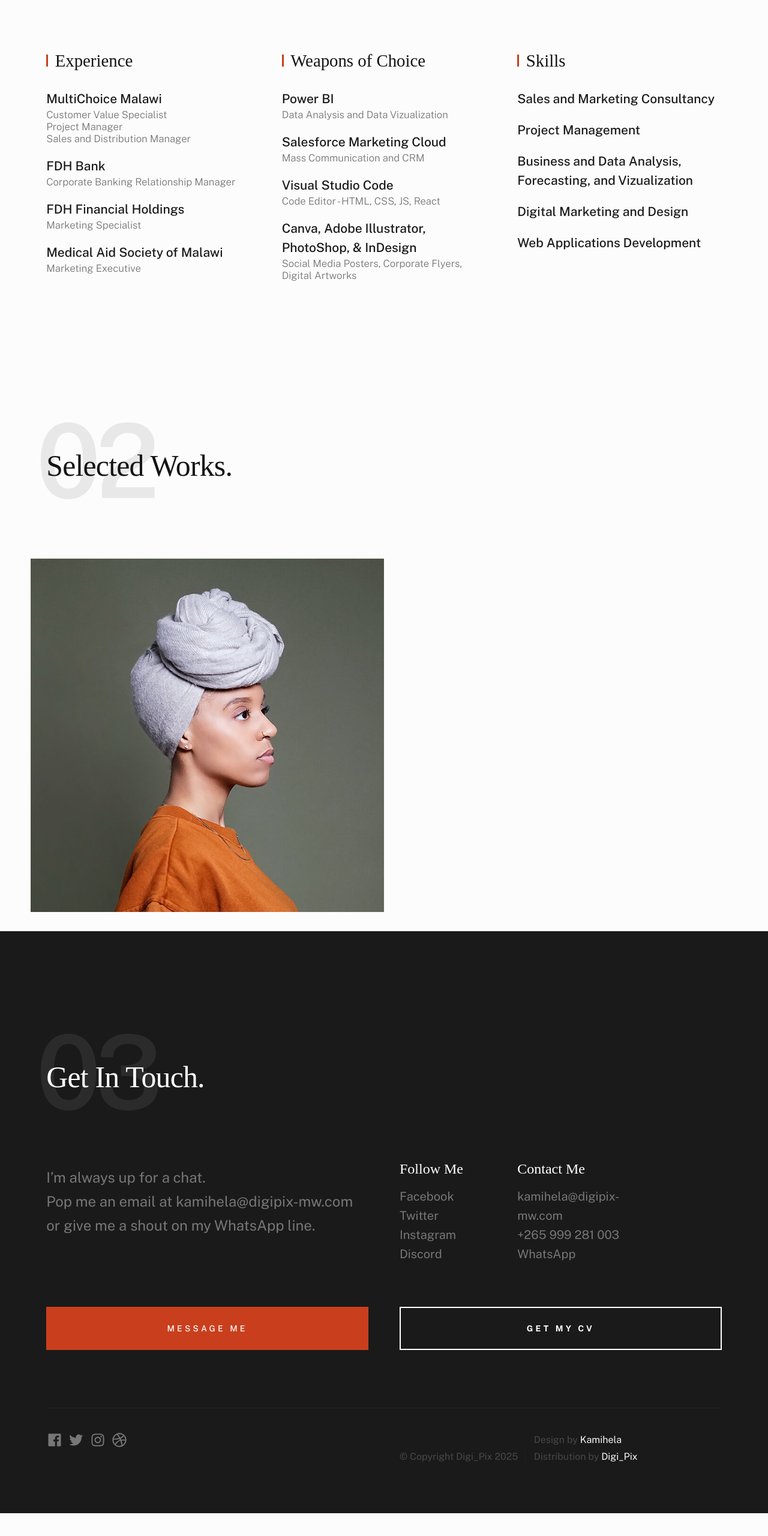
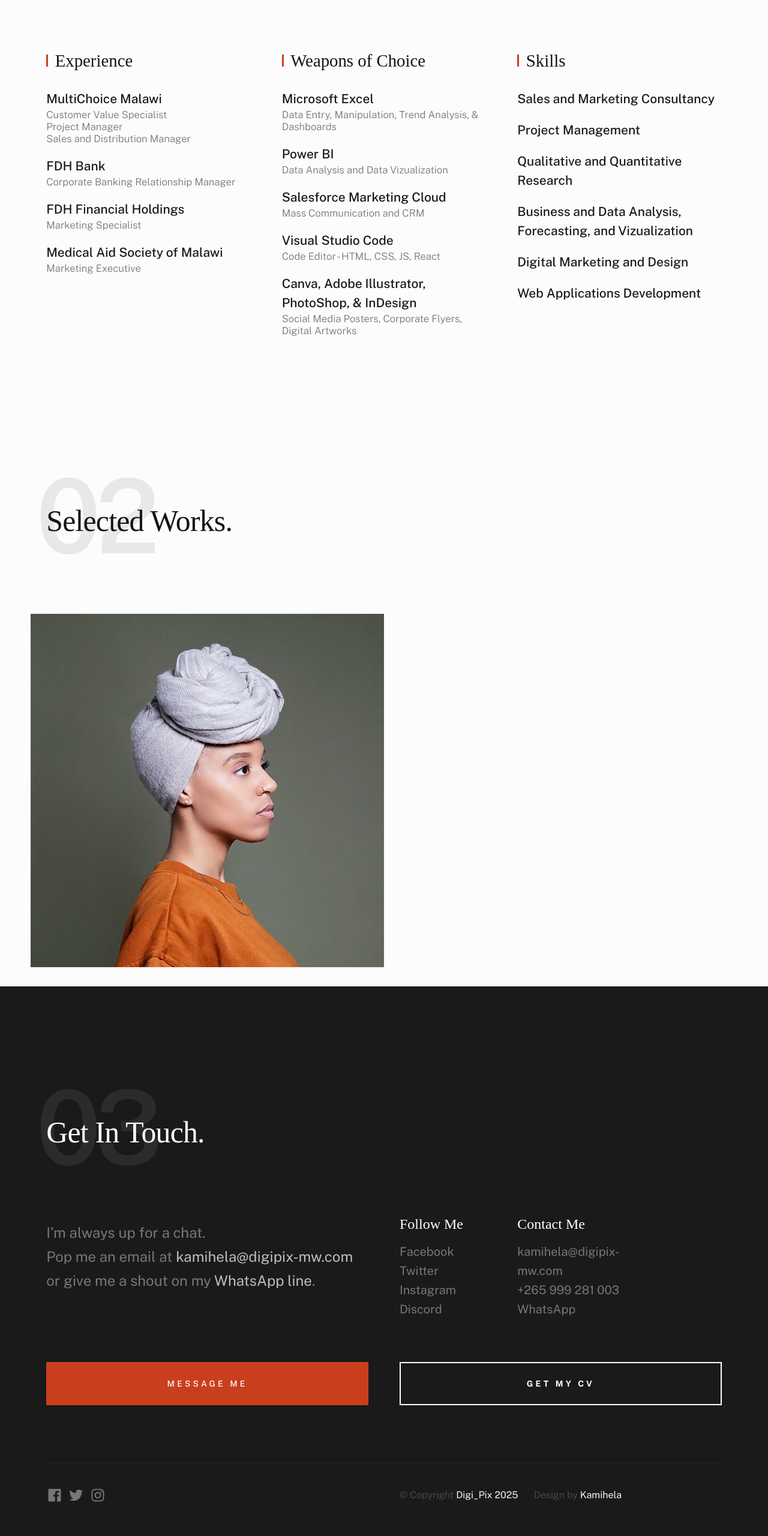
Before and after one commit to DigiPixMW/kamihela, a plain HTML site: page index.html in a window 1280 px wide. Shown: the part 1721-4281 px from the top of the page at 60% size. Before the commit the page ends 4243 px from the top, so only its background shows below. Drawn offline with nearby package versions, Linux system fonts and the light colour scheme; a web font is replaced by a local one.

Commit message:
Update index.html

```diff
--- a/index.html
+++ b/index.html
@@ -203,6 +203,12 @@
                             <ul class="s-about__list">
                                 <li>
                                     <a href="#0">
+                                        Microsoft Excel
+                                        <span>Data Entry, Manipulation, Trend Analysis, & Dashboards</span>
+                                    </a>
+                                </li>
+                                <li>
+                                    <a href="#0">
                                         Power BI
                                         <span>Data Analysis and Data Vizualization</span>
                                     </a>
@@ -237,6 +243,9 @@
                                 </li>
                                 <li>
                                     Project Management
+                                </li>
+                                <li>
+                                    Qualitative and Quantitative Research
                                 </li>
                                 <li>
                                     Business and Data Analysis, Forecasting, and Vizualization
@@ -563,8 +572,8 @@
                     <p class="attention-getter">
                     I’m always up for a chat.
                     <br>
-                    Pop me an email at kamihela@digipix-mw.com<br>
-                    or give me a shout on my WhatsApp line.
+                    Pop me an email at <a href="mailto:kamihela@digipix-mw.com">kamihela@digipix-mw.com</a><br>
+                    or give me a shout on my <a href="tel:+265999281003">WhatsApp line</a>.
                     </p>
                 </div> <!-- end section-footer__about -->
 
@@ -627,20 +636,14 @@
                                 <span class="u-screen-reader-text">Instagram</span>
                             </a>
                         </li>
-                        <li>
-                            <a href="#0">
-                                <svg xmlns="http://www.w3.org/2000/svg" width="24" height="24" viewBox="0 0 24 24" style="fill: rgba(0, 0, 0, 1);transform: ;msFilter:;"><path d="M20.66 6.98a9.932 9.932 0 0 0-3.641-3.64C15.486 2.447 13.813 2 12 2s-3.486.447-5.02 1.34c-1.533.893-2.747 2.107-3.64 3.64S2 10.187 2 12s.446 3.487 1.34 5.02a9.924 9.924 0 0 0 3.641 3.64C8.514 21.553 10.187 22 12 22s3.486-.447 5.02-1.34a9.932 9.932 0 0 0 3.641-3.64C21.554 15.487 22 13.813 22 12s-.446-3.487-1.34-5.02zM12 3.66c2 0 3.772.64 5.32 1.919-.92 1.174-2.286 2.14-4.1 2.9-1.002-1.813-2.088-3.327-3.261-4.54A7.715 7.715 0 0 1 12 3.66zM5.51 6.8a8.116 8.116 0 0 1 2.711-2.22c1.212 1.201 2.325 2.7 3.34 4.5-2 .6-4.114.9-6.341.9-.573 0-1.006-.013-1.3-.04A8.549 8.549 0 0 1 5.51 6.8zM3.66 12c0-.054.003-.12.01-.2.007-.08.01-.146.01-.2.254.014.641.02 1.161.02 2.666 0 5.146-.367 7.439-1.1.187.373.381.793.58 1.26-1.32.293-2.674 1.006-4.061 2.14S6.4 16.247 5.76 17.5c-1.4-1.587-2.1-3.42-2.1-5.5zM12 20.34c-1.894 0-3.594-.587-5.101-1.759.601-1.187 1.524-2.322 2.771-3.401 1.246-1.08 2.483-1.753 3.71-2.02a29.441 29.441 0 0 1 1.56 6.62 8.166 8.166 0 0 1-2.94.56zm7.08-3.96a8.351 8.351 0 0 1-2.58 2.621c-.24-2.08-.7-4.107-1.379-6.081.932-.066 1.765-.1 2.5-.1.799 0 1.686.034 2.659.1a8.098 8.098 0 0 1-1.2 3.46zm-1.24-5c-1.16 0-2.233.047-3.22.14a27.053 27.053 0 0 0-.68-1.62c2.066-.906 3.532-2.006 4.399-3.3 1.2 1.414 1.854 3.027 1.96 4.84-.812-.04-1.632-.06-2.459-.06z"></path></svg>
-                                <span class="u-screen-reader-text">Discord</span>
-                            </a>
-                        </li>
+
                     </ul>
                 </div> <!-- end section-footer__social -->
 
                 <div class="column xl-6 lg-12">
                     <p class="ss-copyright">
-                        <span>© Copyright Digi_Pix 2025</span>
+                        <span>© Copyright <a href="https://digipix.com">Digi_Pix 2025</a></span>
                         <span>Design by <a href="https://kamihela.github.io/">Kamihela</a>
-                        <br>Distribution by <a href="https://digipix.com">Digi_Pix</a></span>
                     </p>
                 </div>
 
```
